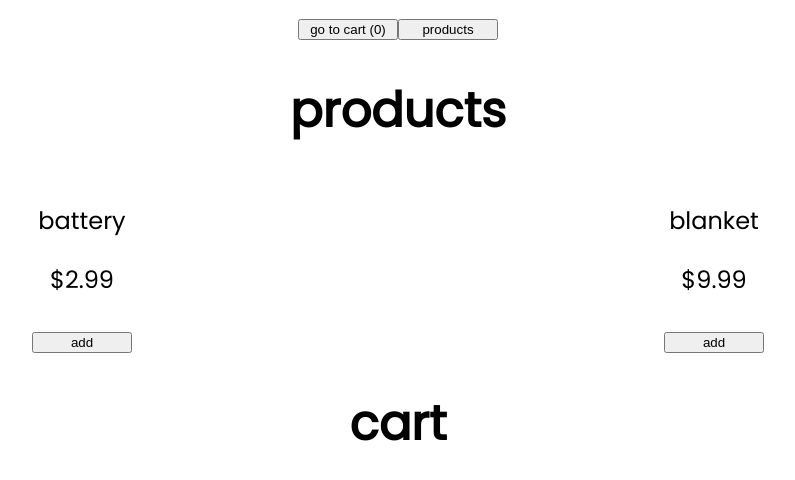
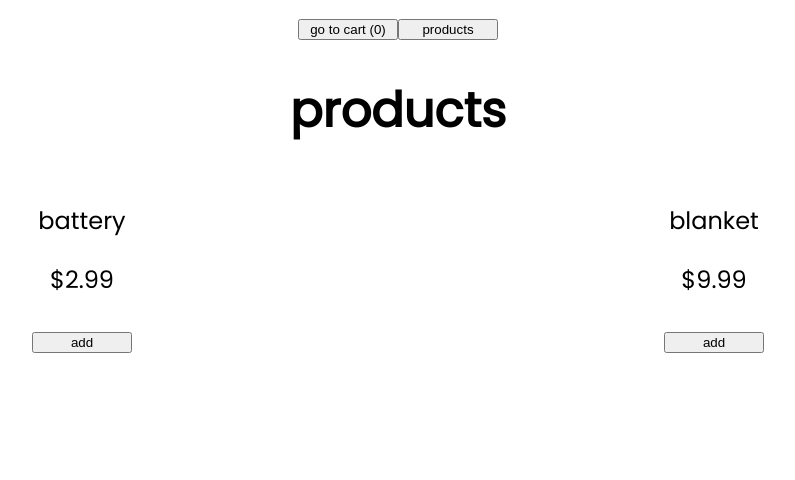
Before and after one commit to ieatn/react-shopping-cart, a React (Create React App) app: page / in a window 1280 px wide. Shown: the top 480 px of the page, without its empty margins (242-1037 px from the left). Built offline with nearby package versions, Linux system fonts and the light colour scheme.

Commit message:
added basic page state to cart

```diff
--- a/src/App.js
+++ b/src/App.js
@@ -3,6 +3,7 @@ import "./App.css"
 
 function App() {
   const [cart, setCart] = useState([])
+  const [page, setPage] = useState('products')
   const [products, setProducts] = useState([
     {
       name: 'battery',
@@ -17,6 +18,7 @@ function App() {
     setCart([...cart, e])
   }
   const showCart = () => {
+    setPage('cart')
   }
   const renderProducts = () => (
     <>
@@ -50,8 +52,8 @@ function App() {
     <div className="App">
       <button onClick={showCart}>go to cart ({cart.length})</button>
       <button>products</button>
-      {renderProducts()}
-      {renderCart()}
+      {page === 'products' && renderProducts()}
+      {page === 'cart' && renderCart()}
     </div>
   )
 }
```
